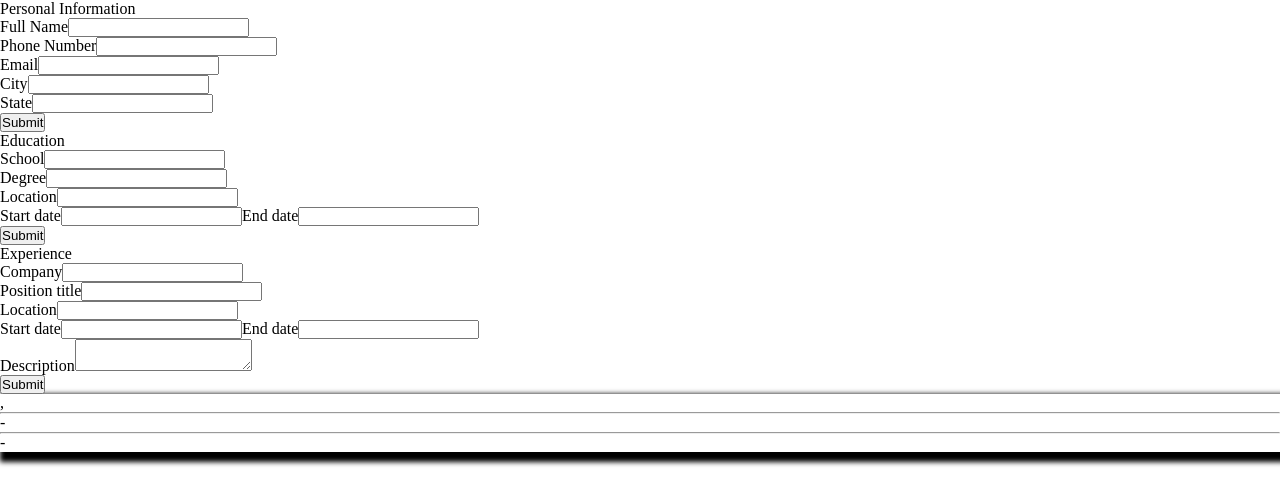
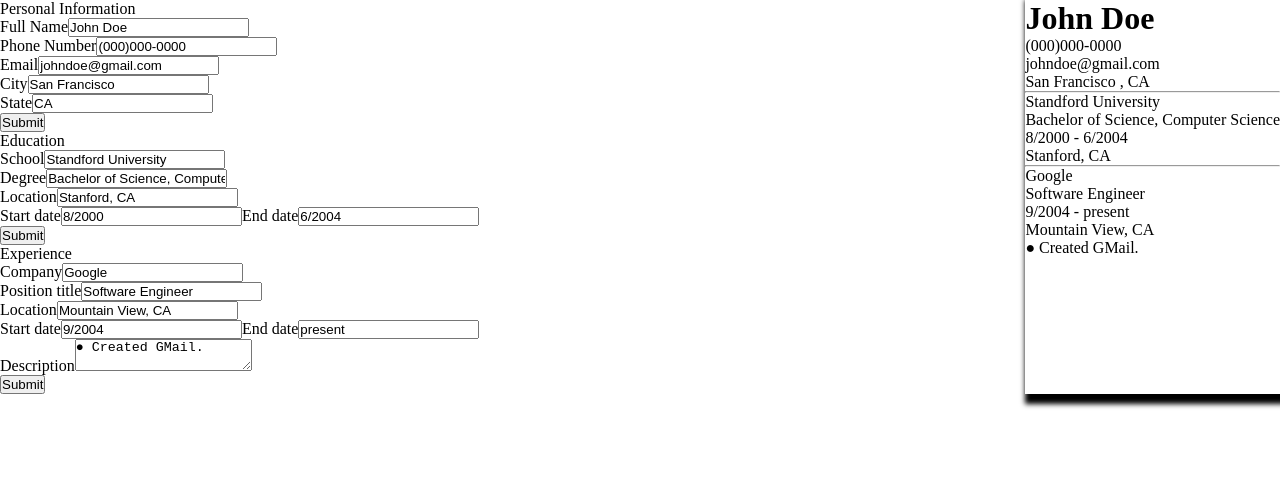
Before and after one commit to jayyzzeezzy/cv-application, a React (Vite) app: page / in a window 1280 px wide. Shown: the top 504 px of the page. Built offline with nearby package versions, Linux system fonts and the light colour scheme.

Commit message:
Restructure html in App.jsx to better align with stylesheet

```diff
--- a/src/App.css
+++ b/src/App.css
@@ -1,3 +1,8 @@
 .preview {
   box-shadow: 5px 5px 5px 5px black;
 }
+
+.container {
+  display: flex;
+  justify-content: space-between;
+}
--- a/src/App.jsx
+++ b/src/App.jsx
@@ -1,30 +1,30 @@
 import { useState } from 'react'
 import './App.css'
-import Personal from './personal-info/personal'
+import Personal from './Personal-info/Personal'
 import Preview from './Preview/Preview';
 import Education from './Education/Education';
 import Experience from './Experience/Experience';
 
 function App() {
-  const [fullName, setFullName] = useState('');
-  const [phoneNumber, setPhoneNumber] = useState('');
-  const [email, setEmail] = useState('');
-  const [city, setCity] = useState('');
-  const [state, setState] = useState('');
+  const [fullName, setFullName] = useState('John Doe');
+  const [phoneNumber, setPhoneNumber] = useState('(000)000-0000');
+  const [email, setEmail] = useState('johndoe@gmail.com');
+  const [city, setCity] = useState('San Francisco');
+  const [state, setState] = useState('CA');
   const [personalFormStatus, setPersonalFormStatus] = useState('pending');
   const [eduFormStatus, setEduFormStatus] = useState('pending');
-  const [school, setSchool] = useState('');
-  const [degree, setDegree] = useState('');
-  const [location, setLocation] = useState('');
-  const [startDate, setStartDate] = useState('');
-  const [endDate, setEndDate] = useState('');
-  const [company, setCompany] = useState('');
-  const [position, setPosition] = useState('');
-  const [jobLocation, setJobLocation] = useState('');
-  const [jobStartDate, setJobStartDate] = useState('');
-  const [jobEndDate, setJobEndDate] = useState('');
+  const [school, setSchool] = useState('Standford University');
+  const [degree, setDegree] = useState('Bachelor of Science, Computer Science');
+  const [location, setLocation] = useState('Stanford, CA');
+  const [startDate, setStartDate] = useState('8/2000');
+  const [endDate, setEndDate] = useState('6/2004');
+  const [company, setCompany] = useState('Google');
+  const [position, setPosition] = useState('Software Engineer');
+  const [jobLocation, setJobLocation] = useState('Mountain View, CA');
+  const [jobStartDate, setJobStartDate] = useState('9/2004');
+  const [jobEndDate, setJobEndDate] = useState('present');
   const [expFormStatus, setExpFormStatus] = useState('pending');
-  const [description, setDescription] = useState('');
+  const [description, setDescription] = useState('● Created GMail.');
 
   function handlePersonalSubmit() {
     setPersonalFormStatus('submitted');
@@ -54,7 +54,7 @@
   return (
     <>
       <div className='container'>
-        <div className='input'>
+        <div className='form'>
           <Personal
             fullName={fullName}
             handleNameChange={(e) => setFullName(e.target.value)}
@@ -70,8 +70,7 @@
             handleSubmit={handlePersonalSubmit}
             handleEdit={handlePersonalEdit}
           />
-        </div>
-        <div className='input'>
+
           <Education
             school={school}
             handleSchoolChange={(e) => setSchool(e.target.value)}
@@ -87,8 +86,7 @@
             handleSubmit={handleEduSubmit}
             handleEdit={handleEduEdit}
           />
-        </div>
-        <div className='input'>
+
           <Experience
             company={company}
             handleCompanyChange={(e) => setCompany(e.target.value)}
```
Also changed, not shown: src/Personal-info/Personal.jsx (renamed from src/personal-info/personal.jsx).
